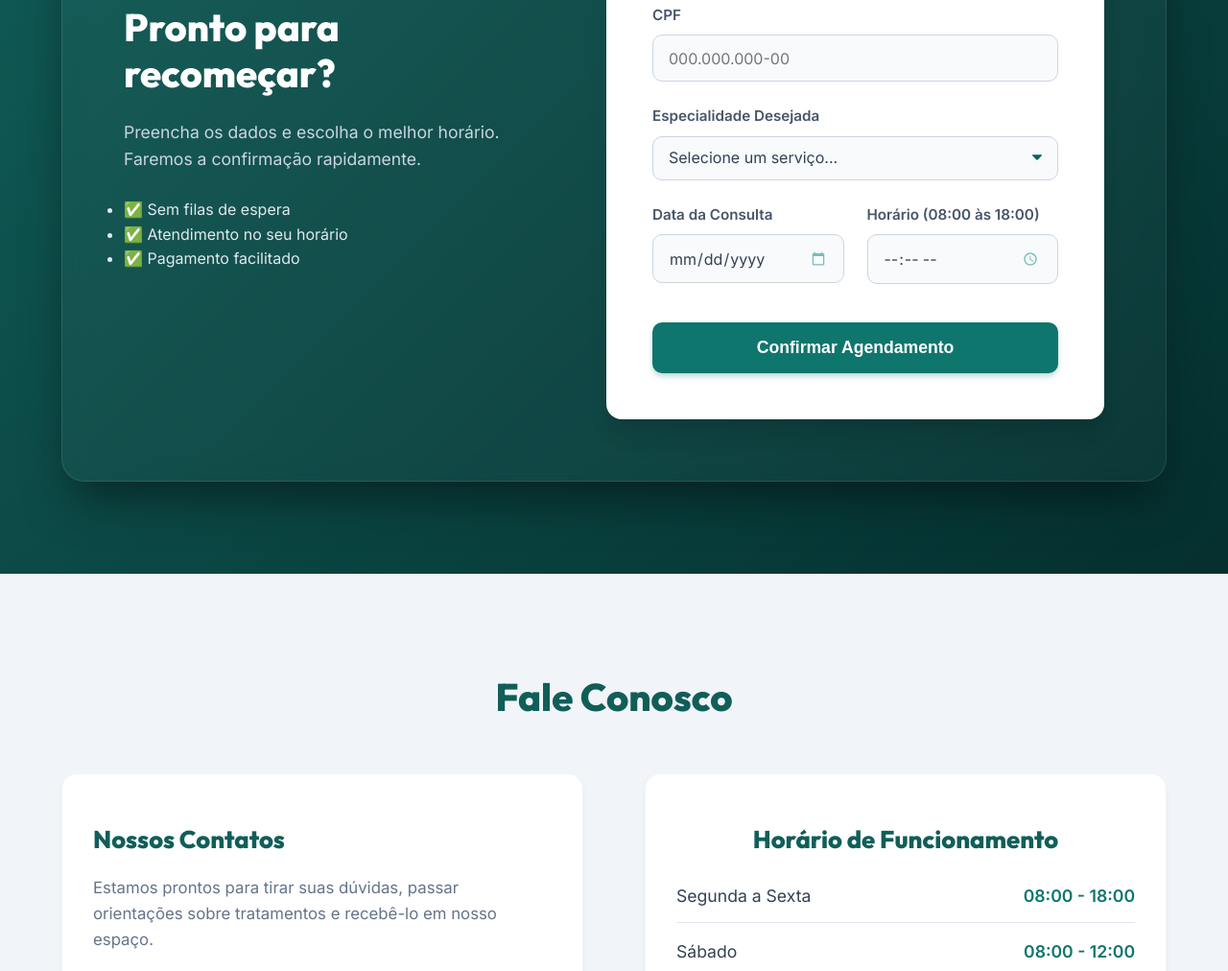
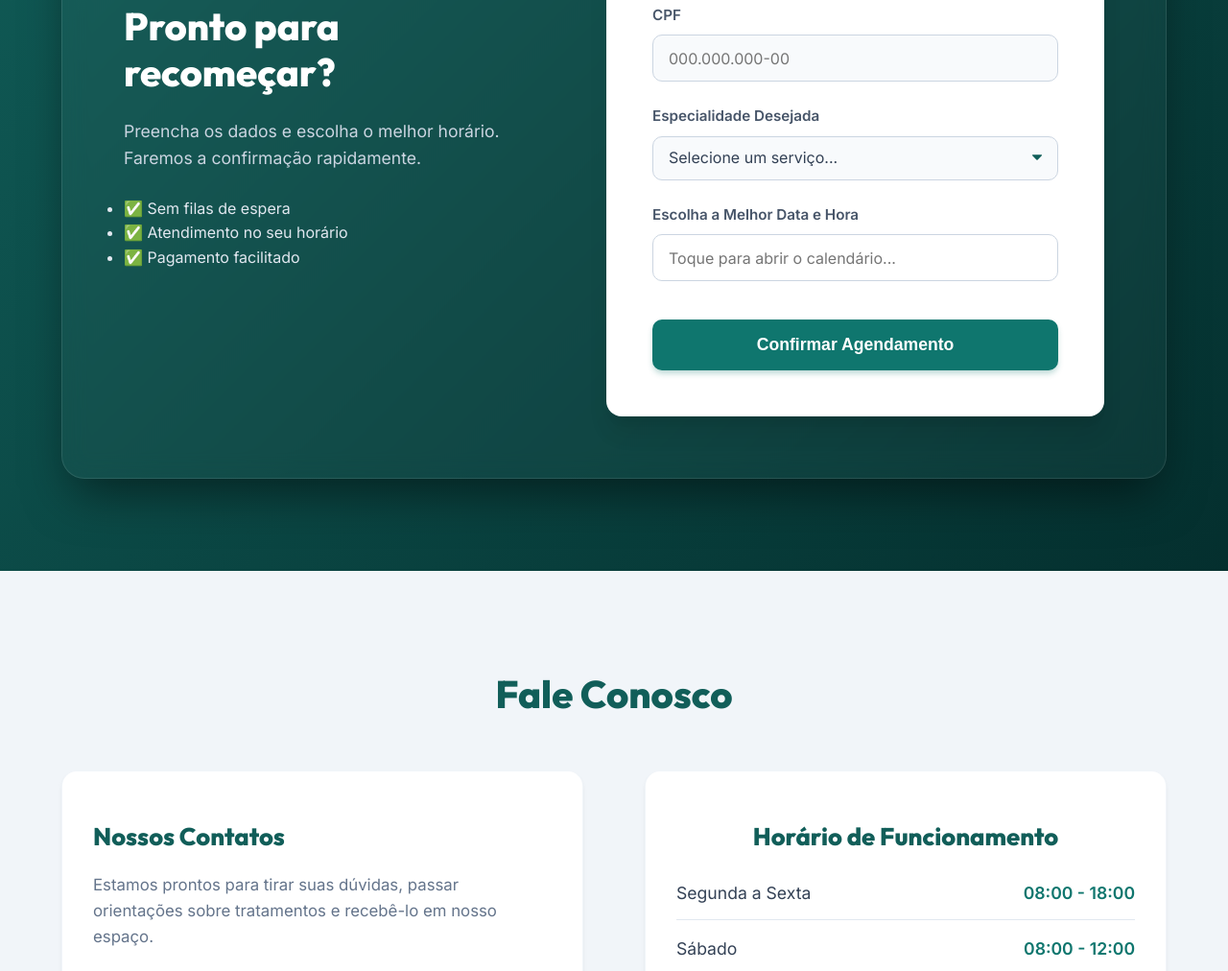
Before and after one commit to devstanley1/clinica-fisiot, a website: page public/index.html in a window 1280 px wide. Shown: the part 4534-5546 px from the top of the page at 96% size. Drawn offline with nearby package versions, Linux system fonts and the light colour scheme.

Commit message:
feat: implement initial physiotherapy clinic website with HTML structure, styling, client-side interactivity, and appointment booking functionality.

```diff
--- a/public/app.js
+++ b/public/app.js
@@ -66,6 +66,17 @@ document.addEventListener('DOMContentLoaded', () => {
             spinner.style.display = 'inline-block';
             btnText.style.display = 'none';
 
+            // Pegando a data compilada pelo Datepicker UI
+            const datetimeVal = getVal('datetimepicker'); // formato "Y-m-d H:i"
+            if (!datetimeVal) {
+                alert("Por favor, selecione uma Data e Horário no calendário clicando nele.");
+                submitBtn.disabled = false;
+                spinner.style.display = 'none';
+                btnText.style.display = 'inline-block';
+                return;
+            }
+            const [parsedDate, parsedTime] = datetimeVal.split(' ');
+
             try {
                 // Postando os agendamentos direto para nossa API em Node / SQLite (Seguro)
                 const res = await fetch('/api/appointments', {
@@ -76,8 +87,8 @@ document.addEventListener('DOMContentLoaded', () => {
                     },
                     body: JSON.stringify({
                         service: getVal('serviceType') || 'Consulta Geral',
-                        date: getVal('date'),
-                        time: getVal('time')
+                        date: parsedDate,
+                        time: parsedTime
                     })
                 });
 
@@ -99,4 +110,24 @@ document.addEventListener('DOMContentLoaded', () => {
             }
         });
     }
+
+    // Inicialização da biblioteca UI Flatpickr no formulário de Agendamento
+    if (document.getElementById("datetimepicker")) {
+        flatpickr("#datetimepicker", {
+            enableTime: true,
+            dateFormat: "Y-m-d H:i",
+            locale: "pt", // Idioma português Brasil importando da lib
+            minDate: "today", // Impede selecionar data do passado na UI local
+            minTime: "08:00",
+            maxTime: "18:00",
+            disable: [
+                // Impede Domingos visualmente na UI nativa
+                function (date) {
+                    return (date.getDay() === 0);
+                }
+            ],
+            theme: "airbnb"
+        });
+    }
+
 });
--- a/public/index.html
+++ b/public/index.html
@@ -197,13 +197,11 @@
                             </select>
                         </div>
                         <div class="form-row">
-                            <div class="form-group half">
-                                <label for="date">Data da Consulta</label>
-                                <input type="date" id="date" name="date" onclick="this.showPicker()" required />
-                            </div>
-                            <div class="form-group half">
-                                <label for="time">Horário (08:00 às 18:00)</label>
-                                <input type="time" id="time" name="time" onclick="this.showPicker()" required />
+                            <div class="form-group full" style="width: 100%;">
+                                <label for="datetimepicker">Escolha a Melhor Data e Hora</label>
+                                <input type="text" id="datetimepicker" name="datetimepicker"
+                                    placeholder="Toque para abrir o calendário..." readonly required
+                                    style="background-color: white; cursor: pointer;" />
                             </div>
                         </div>
                         <button type="submit" class="btn-submit" id="submitBtn">
@@ -259,6 +257,10 @@
         </div>
     </footer>
 
+    <!-- Scripts Flatpickr (Calendário Premium Interativo) -->
+    <script src="https://cdn.jsdelivr.net/npm/flatpickr"></script>
+    <script src="https://npmcdn.com/flatpickr/dist/l10n/pt.js"></script>
+
     <script src="app.js"></script>
 </body>
 
--- a/public/style.css
+++ b/public/style.css
@@ -479,18 +479,7 @@ select {
   background-size: 0.65rem auto;
 }
 
-input[type="date"]::-webkit-calendar-picker-indicator,
-input[type="time"]::-webkit-calendar-picker-indicator {
-  cursor: pointer;
-  filter: invert(0.4) sepia(1) saturate(3) hue-rotate(130deg);
-  opacity: 0.6;
-  transition: 0.2s;
-}
 
-input[type="date"]::-webkit-calendar-picker-indicator:hover,
-input[type="time"]::-webkit-calendar-picker-indicator:hover {
-  opacity: 1;
-}
 
 input:focus,
 select:focus {
```
